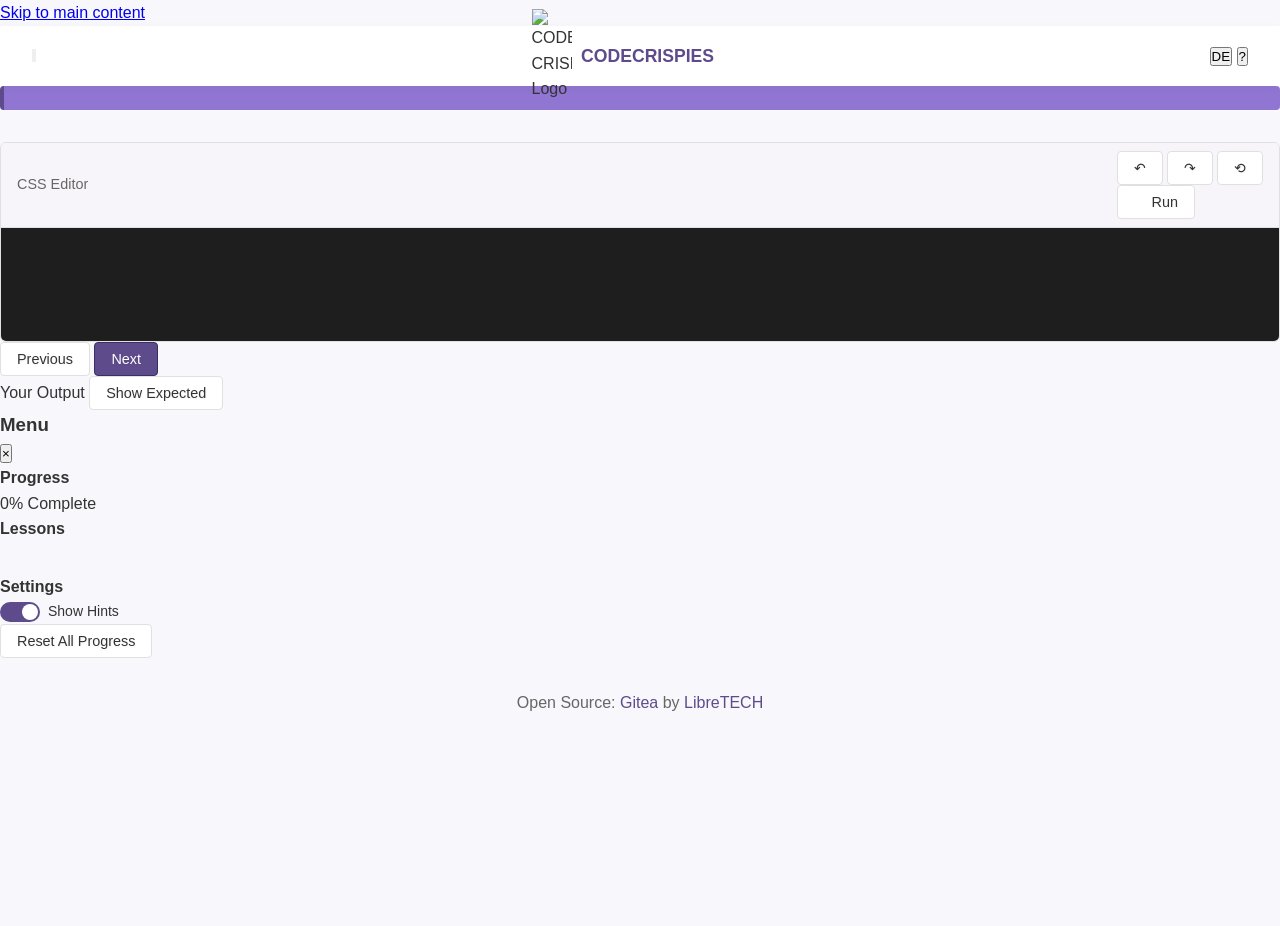
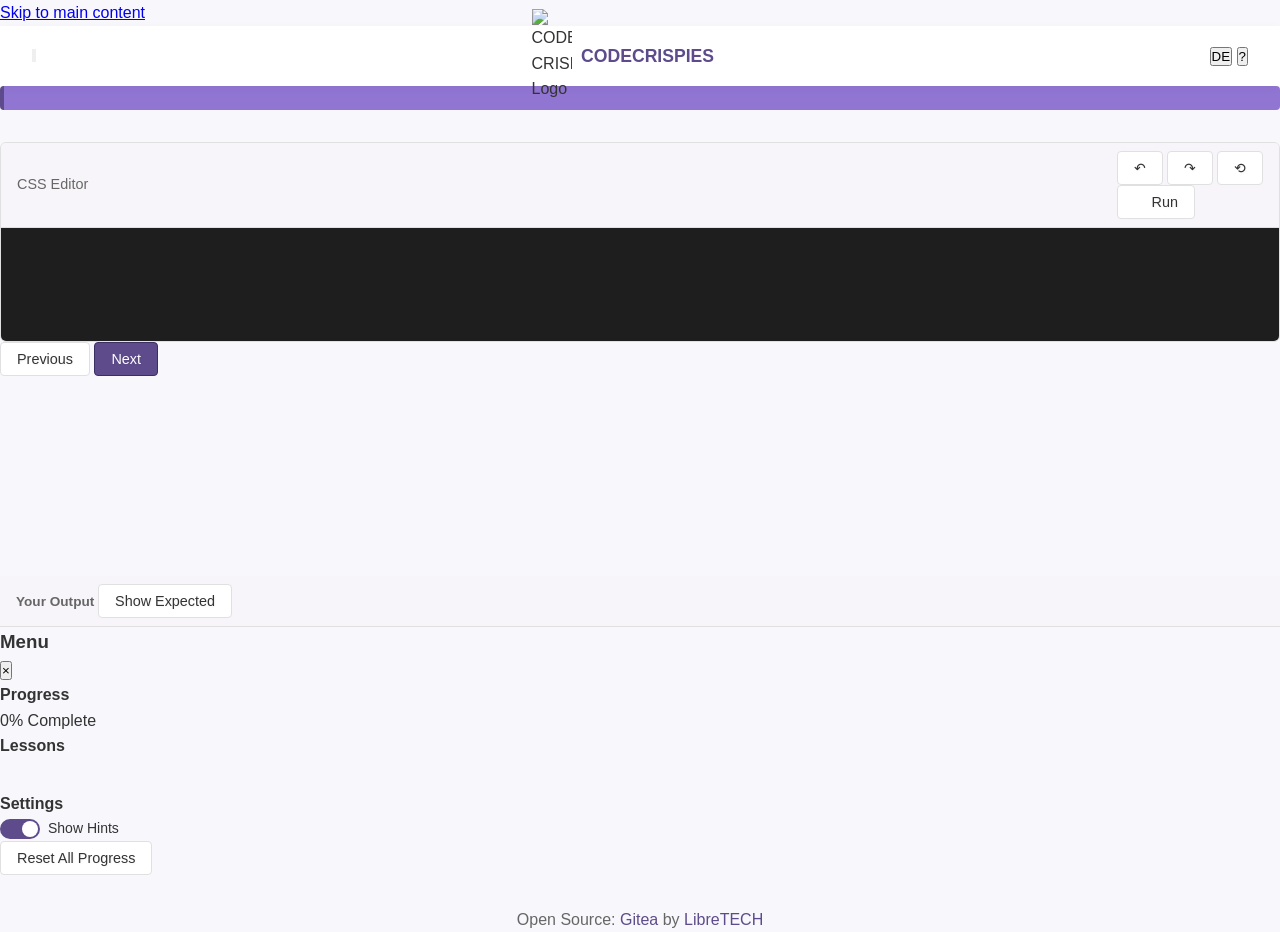

feat: add HTML lessons mode and side-by-side comparison UI

--- a/src/main.css
+++ b/src/main.css
@@ -367,13 +367,99 @@ footer a {
 	margin-bottom: var(--spacing-xl);
 }
 
-.preview-area {
-	background-color: var(--panel-bg);
+/* ================= PREVIEW COMPARISON ================= */
+.preview-comparison {
+	position: relative;
+	display: flex;
+	gap: var(--spacing-md);
+	min-height: 300px;
+	flex: 1;
+}
+
+.preview-pane {
+	flex: 1;
+	display: flex;
+	flex-direction: column;
 	border: 1px solid var(--border-color);
 	border-radius: var(--border-radius-md);
-	padding: var(--spacing-md);
 	overflow: hidden;
-	min-height: 300px;
+	background-color: var(--panel-bg);
+}
+
+.preview-header {
+	padding: var(--spacing-xs) var(--spacing-md);
+	background-color: var(--code-bg);
+	font-size: 0.85rem;
+	font-weight: 600;
+	color: var(--light-text);
+	border-bottom: 1px solid var(--border-color);
+}
+
+.preview-frame {
+	flex: 1;
+	display: flex;
+	justify-content: center;
+	align-items: center;
+	padding: var(--spacing-sm);
+	min-height: 200px;
+}
+
+/* Merge overlay when student matches expected */
+.preview-overlay {
+	position: absolute;
+	inset: 0;
+	display: flex;
+	align-items: center;
+	justify-content: center;
+	opacity: 0;
+	pointer-events: none;
+	transition: opacity 0.5s ease;
+	z-index: 10;
+	border-radius: var(--border-radius-md);
+}
+
+.preview-overlay.matched {
+	opacity: 1;
+	background: rgba(88, 184, 144, 0.15);
+}
+
+.match-celebration {
+	background: var(--success-color);
+	color: var(--white-text);
+	padding: var(--spacing-md) var(--spacing-lg);
+	border-radius: var(--border-radius-lg);
+	font-weight: 700;
+	font-size: 1.2rem;
+	box-shadow: 0 4px 20px rgba(88, 184, 144, 0.3);
+	animation: pop-in 0.4s ease-out;
+}
+
+@keyframes pop-in {
+	0% {
+		transform: scale(0.8);
+		opacity: 0;
+	}
+	100% {
+		transform: scale(1);
+		opacity: 1;
+	}
+}
+
+/* Both previews visually "merge" at 50% opacity */
+.preview-comparison.matched .preview-pane {
+	opacity: 0.5;
+	transition: opacity 0.5s ease;
+}
+
+/* Legacy preview-area styles (now used inside preview-frame) */
+.preview-area {
+	background-color: var(--panel-bg);
+	border: none;
+	border-radius: 0;
+	padding: 0;
+	overflow: hidden;
+	width: 100%;
+	height: 100%;
 	display: flex;
 	justify-content: center;
 	align-items: center;
@@ -795,9 +881,20 @@ input:checked + .toggle-slider:before {
 		flex-direction: row;
 	}
 
-	.preview-area,
+	.preview-comparison,
 	.editor-container {
 		width: 50%;
+	}
+}
+
+/* Responsive: Stack preview panes on medium screens */
+@media (max-width: 1200px) {
+	.preview-comparison {
+		flex-direction: column;
+	}
+
+	.preview-pane {
+		min-height: 150px;
 	}
 }
 
@@ -824,12 +921,12 @@ input:checked + .toggle-slider:before {
 		flex-direction: column;
 	}
 
-	.preview-area,
+	.preview-comparison,
 	.editor-container {
 		width: 100%;
 	}
 
-	.preview-area {
+	.preview-comparison {
 		min-height: 200px;
 	}
 
